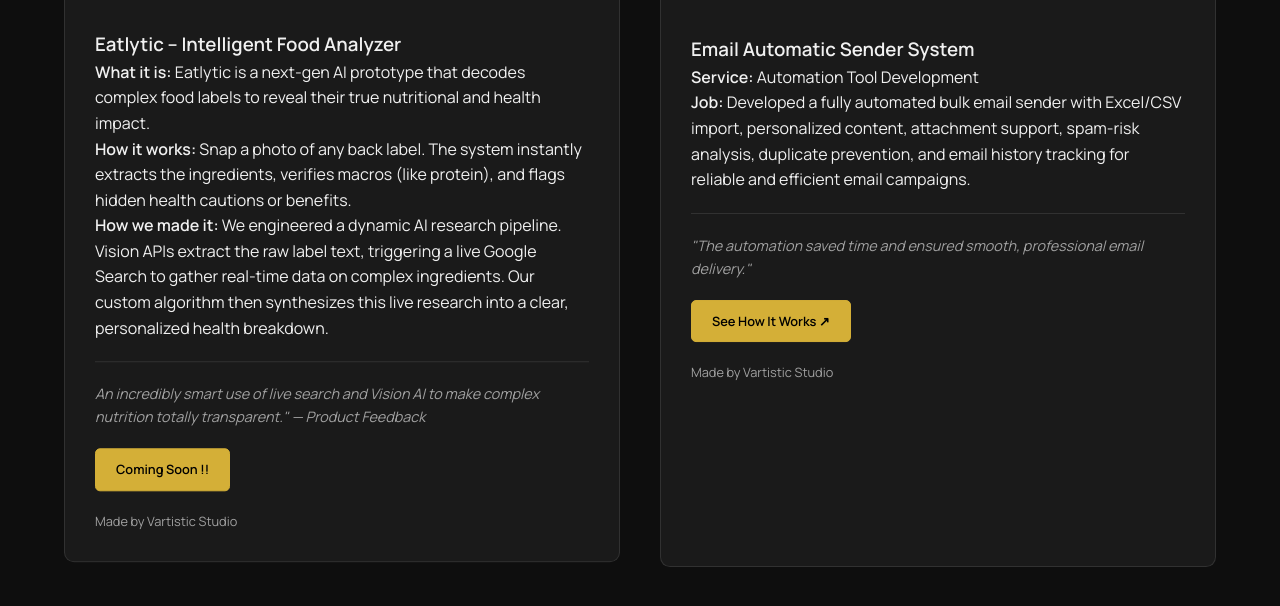
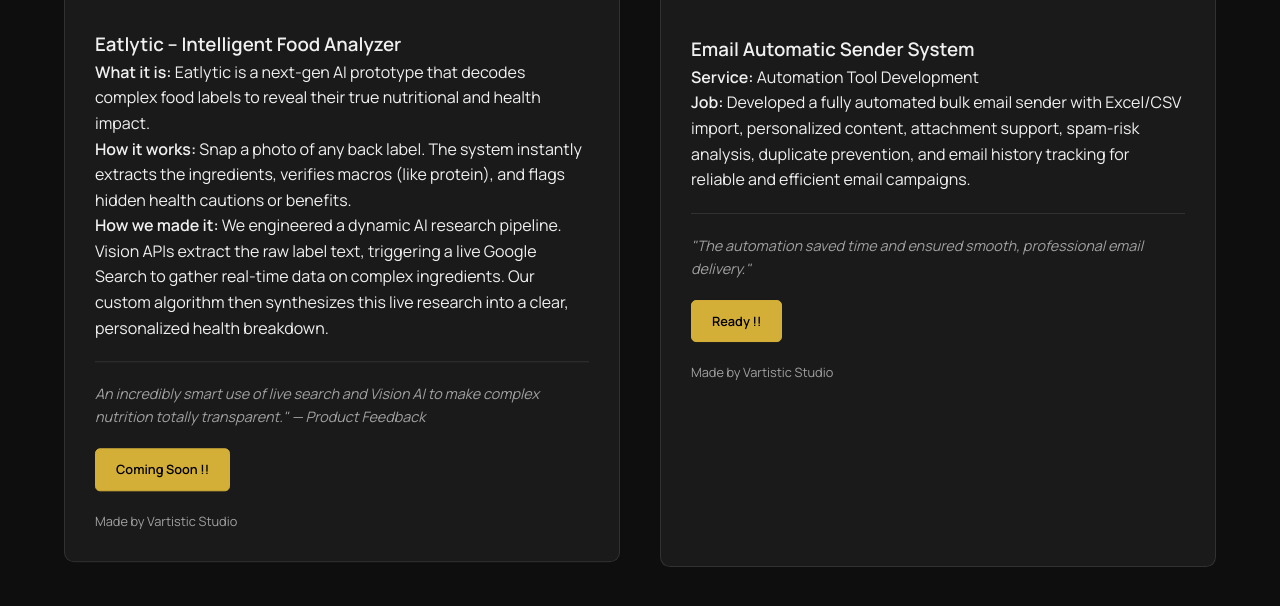
Before and after one commit to vartisticstudio/Vartistic-Studio-, a plain HTML site: page work.html in a window 1280 px wide. Shown: the part 757-1363 px from the top of the page. Drawn offline with nearby package versions, Linux system fonts and the light colour scheme.

Commit message:
Update work.html

```diff
--- a/work.html
+++ b/work.html
@@ -121,8 +121,7 @@
                         <div class="review-box">"The automation saved time and ensured smooth, professional email
                             delivery."</div>
                         <a href="#" target="_blank" class="cta-btn primary"
-                            style="margin-top: 20px; display: inline-block; padding: 10px 20px; font-size: 0.8rem; color: #000;">See
-                            How It Works ↗</a>
+                            style="margin-top: 20px; display: inline-block; padding: 10px 20px; font-size: 0.8rem; color: #000;"> Ready !!</a>
                         <p style="font-size: 0.8rem; color: var(--text-muted); margin-top: 20px;">Made by Vartistic
                             Studio</p>
                     </div>
```
